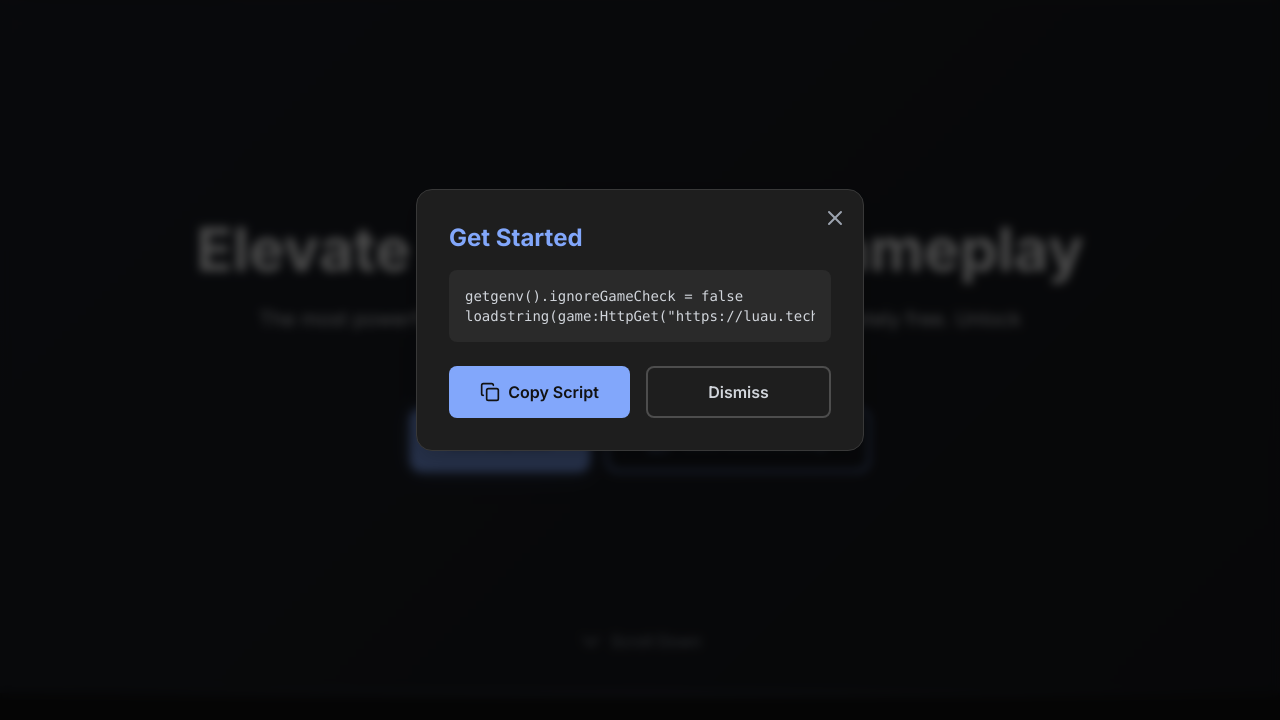
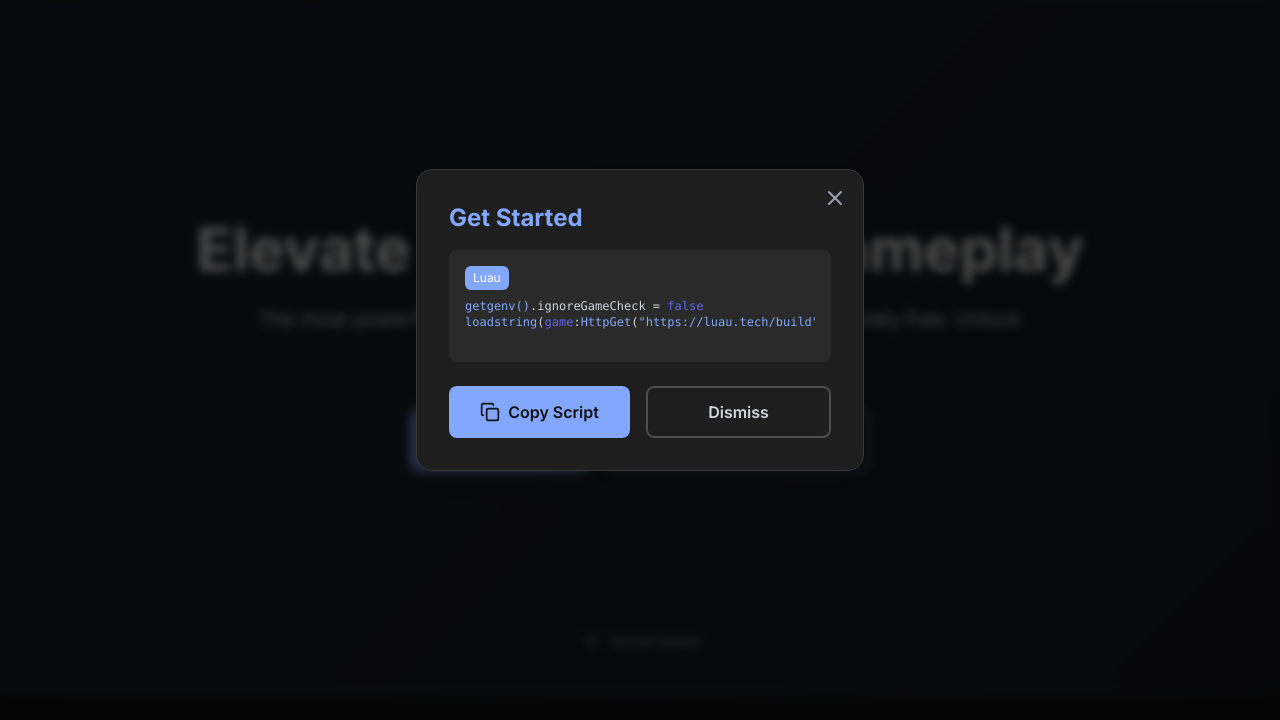
Before and after one commit to xootzie/luau.tech, a website: page public/index.html in a window 1280 px wide. Both pictures are taken after a click on the link "Get Started". Shown: the part 80-800 px from the top of the page. Drawn offline with nearby package versions, Linux system fonts and the light colour scheme.

Commit message:
New modal for get started

```diff
--- a/public/index.html
+++ b/public/index.html
@@ -220,9 +220,16 @@
                 <i data-lucide="x" class="w-6 h-6"></i>
             </button>
             <h2 class="text-2xl font-bold mb-4 text-custom-blue">Get Started</h2>
-            <div class="bg-dark-200 rounded-lg p-4 mb-6">
-                <pre class="text-sm text-gray-300 overflow-x-auto"><code>getgenv().ignoreGameCheck = false
-loadstring(game:HttpGet("https://luau.tech/build"))</code></pre>
+            <div class="bg-dark-200 rounded-lg p-4 mb-6 transition-all duration-300 ease-in-out transform hover:scale-[1.02] focus-within:scale-[1.02]">
+                <div class="flex items-center justify-between mb-2">
+                    <span class="text-white text-xs font-medium bg-custom-blue px-2 py-1 rounded-md">
+                        Luau
+                    </span>
+                </div>
+                <pre class="text-xs text-gray-300 overflow-x-auto whitespace-wrap break-words animate-fade-in">
+<code><span class="text-custom-blue">getgenv()</span>.ignoreGameCheck = <span class="text-custom-accent">false</span>
+<span class="text-custom-blue">loadstring</span>(<span class="text-custom-accent">game</span>:<span class="text-custom-blue">HttpGet</span>(<span class="text-[#82a7fb]">"https://luau.tech/build"</span>))()</code>
+                    </pre>
             </div>
             <div class="flex space-x-4">
                 <button id="copyScript" class="flex-1 px-6 py-3 bg-custom-blue text-dark-50
```
